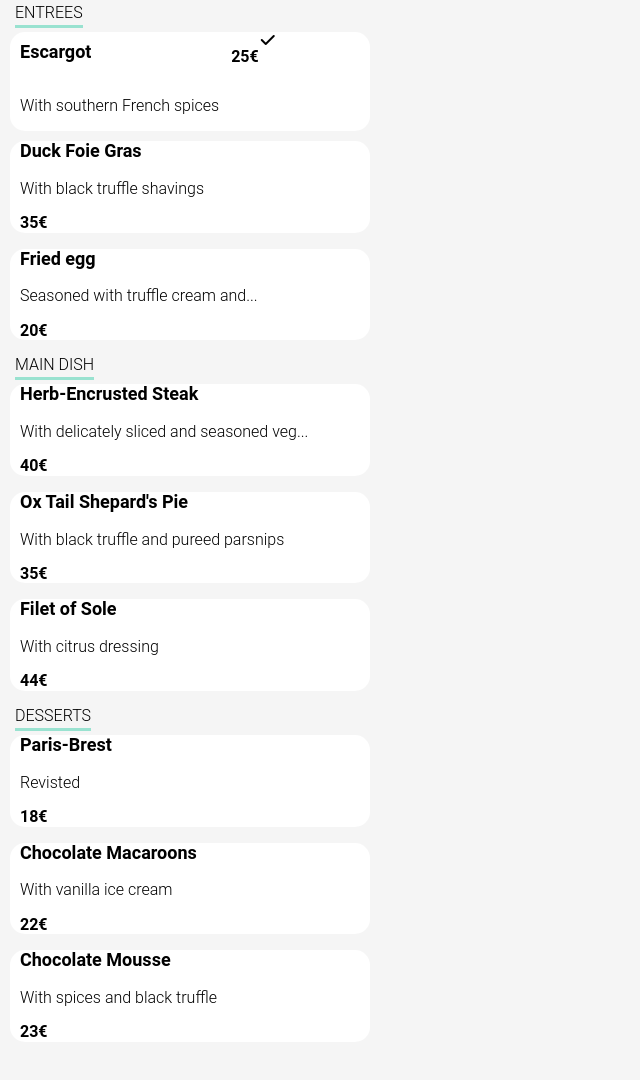
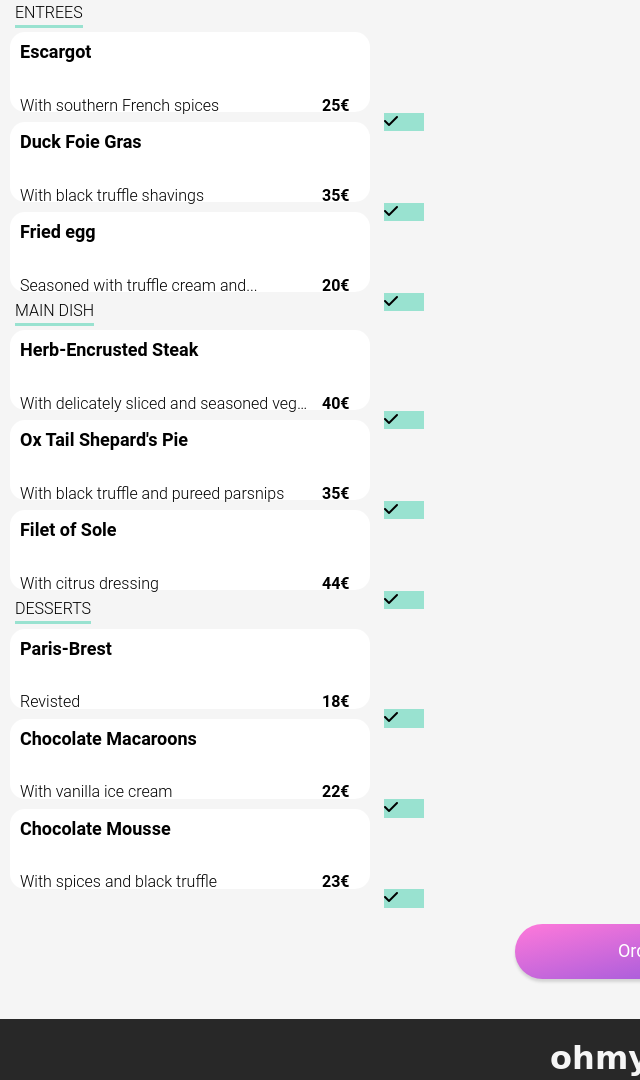
Before and after one commit to dannyhaymes/P3-Oh__my__food, a website: page full-palette.html in a window 1280 px wide. Shown: the part 883-1963 px from the top of the page, without its empty margins (0-640 px from the left). Drawn offline with Linux system fonts and the light colour scheme; a web font is replaced by a local one.

Commit message:
animation progressing

```diff
--- a/css/sass/layout/_footer.scss
+++ b/css/sass/layout/_footer.scss
@@ -16,6 +16,7 @@
     }
 
     &-options {
+        padding-bottom: 15px;
         display: flex;
         flex-direction: column;
         @include desktop {
--- a/css/sass/pages/_home.scss
+++ b/css/sass/pages/_home.scss
@@ -16,9 +16,11 @@
     background-color: whitesmoke;
     gap: 30px;
     padding-bottom: 60px;
+
     @include desktop {
         padding-bottom: 30px;
     }
+
     display: flex;
     flex-direction: column;
     flex-wrap: nowrap;
@@ -55,6 +57,7 @@
     display: flex;
     flex-direction: column;
     justify-content: space-between;
+
     @include desktop {
         flex-flow: row;
     }
@@ -119,6 +122,7 @@
     flex-direction: column;
     justify-content: space-between;
     align-items: center;
+
     @include desktop {
         flex-flow: row wrap;
         justify-content: space-around;
@@ -142,6 +146,7 @@
         margin-right: 30px;
         background-color: white;
         border-radius: 15px;
+        text-decoration: none;
         box-shadow: 0 4px 8px 0 rgba(0, 0, 0, 0.2);
         gap: 0;
         display: flex;
@@ -151,9 +156,11 @@
     &-card__image {
         height: 75%;
         border-radius: 15px 15px 0 0;
+        object-fit: cover;
     }
 
     &-card__head {
+        color: black;
         font-size: 16px;
         padding-left: 10px;
         padding-top: 5px;
@@ -161,6 +168,8 @@
     }
 
     &-card__location {
+        color: black;
+        text-decoration: none;
         padding-left: 10px;
         font-size: 14px;
         margin: 0;
@@ -186,6 +195,7 @@
         position: relative;
         top: -20px;
         left: 260px;
+        color: black;
 
         &-filled {
             background-image: linear-gradient(to bottom right, $primary-color, $secondary-color );
@@ -196,6 +206,7 @@
         }
 
         &-overlay {
+            color: black;
             width: 16px;
             height: 16px;
             position: absolute;
--- a/css/sass/pages/_menu-pages.scss
+++ b/css/sass/pages/_menu-pages.scss
@@ -53,16 +53,27 @@
 .item-card {
     margin: 10px;
     width: 360px;
+    height: 80px;
     background-color: white;
     border-radius: 15px;
+    // overflow: hidden;
+
 
     &__animation {
+        width: 420px;
         gap: 2px;
         display: flex;
         flex-direction: row;
+        align-items: flex-end;
+        transition: width .5s ease;
+        &:hover {
+            width: 200px;
+
+        }
     }
 
     &__info {
+        width: 300px;
         display: flex;
         flex-direction: column;
     }
@@ -76,12 +87,23 @@
 
     &__text {
         margin-left: 10px;
+        white-space: nowrap;
+        overflow: hidden;
+        text-overflow: ellipsis;
     }
 
     &__cost {
+        width: 60px;
         font-weight: bold;
         margin-left: 10px;
     }
+
+    &__checkbox {
+        width: 40px;
+        background-color: $tertiary-color;
+
+    }
+
 }
 
 .order {
--- a/full-palette.html
+++ b/full-palette.html
@@ -49,55 +49,111 @@
     </div>
 
     <div class="item-card">
+      <div class="item-card__animation">
+        <div class="item-card__info">
           <p class="item-card__head">Duck Foie Gras</p>
           <p class="item-card__text">With black truffle shavings</p>
+        </div>
         <p class="item-card__cost">35€</p>
+        <div class="item-card__checkbox">
+          <i class="fa-solid fa-check"></i>
+        </div>
+      </div>
     </div>
 
     <div class="item-card">
+      <div class="item-card__animation">
+        <div class="item-card__info">
           <p class="item-card__head">Fried egg</p>
           <p class="item-card__text">Seasoned with truffle cream and...</p>
+        </div>
         <p class="item-card__cost">20€</p>
+        <div class="item-card__checkbox">
+          <i class="fa-solid fa-check"></i>
+        </div>
+      </div>
     </div>
 
     <a class="course-head">MAIN DISH</a>
 
     <div class="item-card">
+      <div class="item-card__animation">
+        <div class="item-card__info">
           <p class="item-card__head">Herb-Encrusted Steak</p>
-      <p class="item-card__text">With delicately sliced and seasoned veg...</p>
+          <p class="item-card__text">With delicately sliced and seasoned vegetables</p>
+        </div>
         <p class="item-card__cost">40€</p>
+        <div class="item-card__checkbox">
+          <i class="fa-solid fa-check"></i>
+        </div>
+      </div>
     </div>
 
     <div class="item-card">
+      <div class="item-card__animation">
+        <div class="item-card__info">
           <p class="item-card__head">Ox Tail Shepard's Pie</p>
           <p class="item-card__text">With black truffle and pureed parsnips</p>
+        </div>
         <p class="item-card__cost">35€</p>
+        <div class="item-card__checkbox">
+          <i class="fa-solid fa-check"></i>
+        </div>
+      </div>
     </div>
 
     <div class="item-card">
+      <div class="item-card__animation">
+        <div class="item-card__info">
           <p class="item-card__head">Filet of Sole</p>
           <p class="item-card__text">With citrus dressing</p>
+        </div>
         <p class="item-card__cost">44€</p>
+        <div class="item-card__checkbox">
+          <i class="fa-solid fa-check"></i>
+        </div>
+      </div>
     </div>
 
     <a class="course-head">DESSERTS</a>
 
     <div class="item-card">
+      <div class="item-card__animation">
+        <div class="item-card__info">
           <p class="item-card__head">Paris-Brest</p>
           <p class="item-card__text">Revisted</p>
+        </div>
         <p class="item-card__cost">18€</p>
+        <div class="item-card__checkbox">
+          <i class="fa-solid fa-check"></i>
+        </div>
+      </div>
     </div>
 
     <div class="item-card">
+      <div class="item-card__animation">
+        <div class="item-card__info">
           <p class="item-card__head">Chocolate Macaroons</p>
           <p class="item-card__text">With vanilla ice cream</p>
+        </div>
         <p class="item-card__cost">22€</p>
+        <div class="item-card__checkbox">
+          <i class="fa-solid fa-check"></i>
+        </div>
+      </div>
     </div>
 
     <div class="item-card">
+      <div class="item-card__animation">
+        <div class="item-card__info">
           <p class="item-card__head">Chocolate Mousse</p>
           <p class="item-card__text">With spices and black truffle</p>
+        </div>
         <p class="item-card__cost">23€</p>
+        <div class="item-card__checkbox">
+          <i class="fa-solid fa-check"></i>
+        </div>
+      </div>
     </div>
 
     <div class="order-box">
--- a/package.json
+++ b/package.json
@@ -4,7 +4,7 @@
   "description": "",
   "main": "index.js",
   "scripts": {
-    "prefix": "postcss ./public/styles/main.css --use autoprefixer -d ./public/styles/prefixed",
+    "prefix": "postcss ./sass/main.css --use autoprefixer -d ./sass/prefixed",
     "sass": "sass --watch ./css/sass/main.scss:./css/main.css --style expanded"
   },
   "repository": {
```
Also changed, not shown: css/main.css, 1 other file. Lines whose indentation alone changed are shown as unchanged.
